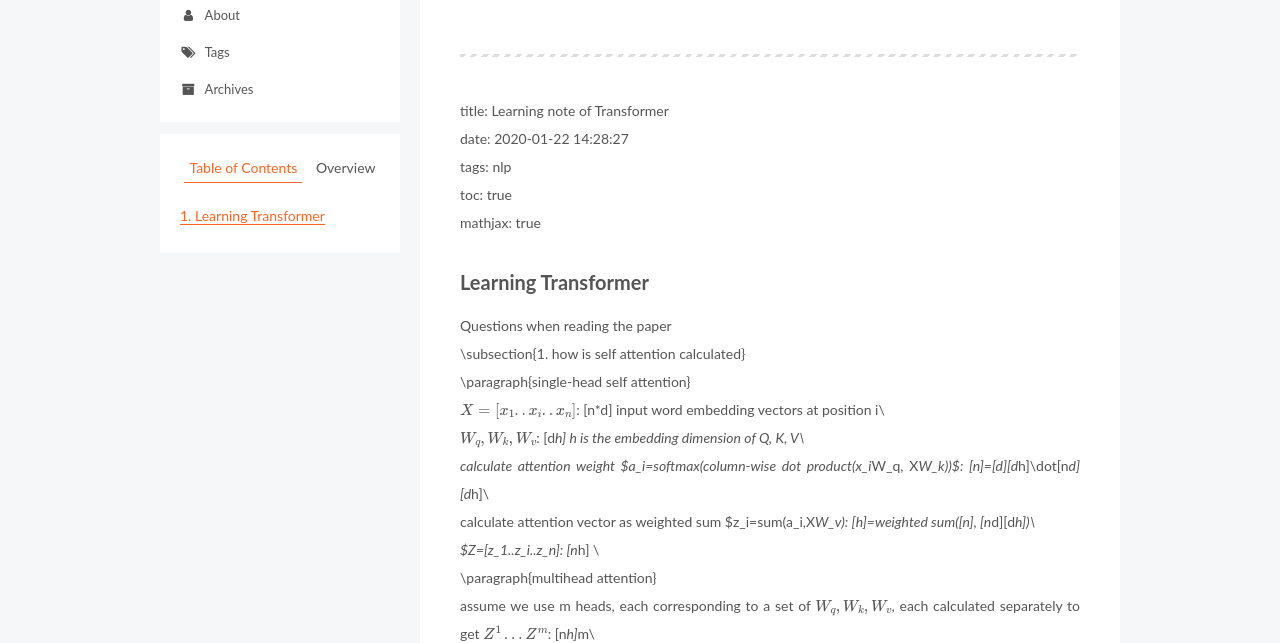
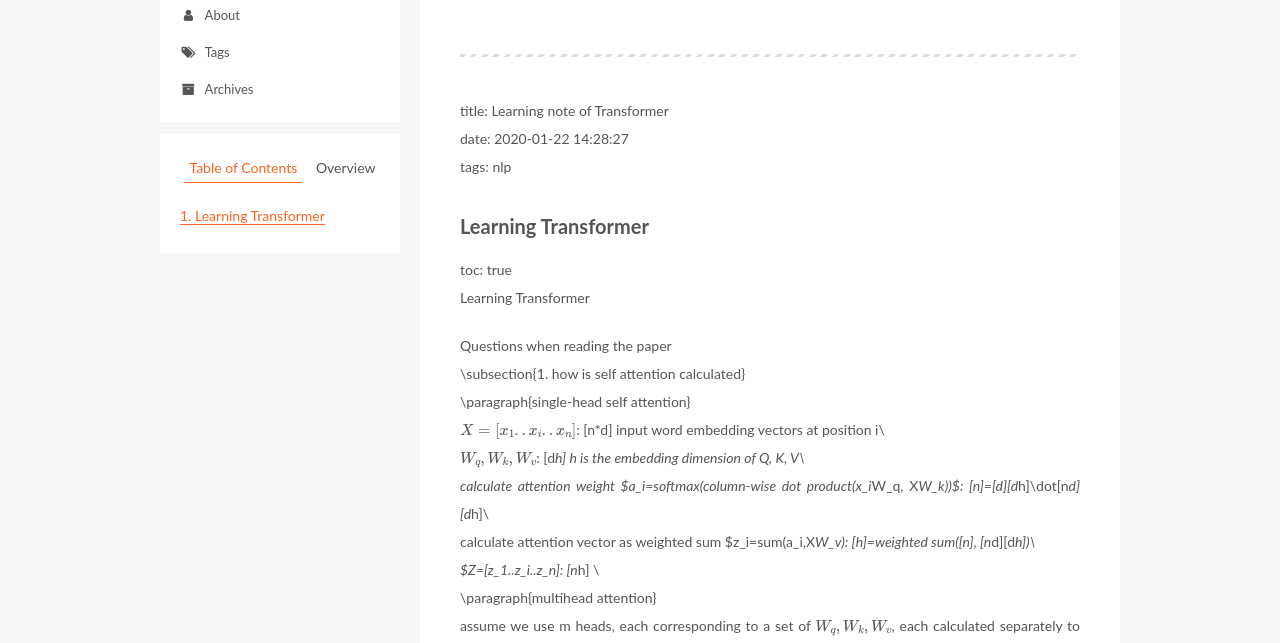
Before and after one commit to hanweiWill/hanweiWill.github.io, a plain HTML site: page 2020/01/22/Transformer/index.html in a window 1280 px wide. Shown: the part 149-792 px from the top of the page. Drawn offline with nearby package versions, Linux system fonts and the light colour scheme; some packages are replaced by stand-ins of ours.

Commit message:
Site updated: 2020-01-22 16:34:56

```diff
--- a/2020/01/22/Transformer/index.html
+++ b/2020/01/22/Transformer/index.html
@@ -79,15 +79,15 @@
 
 
 
-<meta name="description" content="title: Learning note of Transformerdate: 2020-01-22 14:28:27tags: nlptoc: truemathjax: true Learning TransformerQuestions when reading the paper\subsection{1. how is self attention calculated}\paragr">
+<meta name="description" content="title: Learning note of Transformerdate: 2020-01-22 14:28:27tags: nlp Learning Transformertoc: trueLearning Transformer Questions when reading the paper\subsection{1. how is self attention calculated">
 <meta property="og:type" content="article">
 <meta property="og:title" content="Transformer">
 <meta property="og:url" content="http://yoursite.com/2020/01/22/Transformer/index.html">
 <meta property="og:site_name" content="CV&amp;NLP">
-<meta property="og:description" content="title: Learning note of Transformerdate: 2020-01-22 14:28:27tags: nlptoc: truemathjax: true Learning TransformerQuestions when reading the paper\subsection{1. how is self attention calculated}\paragr">
+<meta property="og:description" content="title: Learning note of Transformerdate: 2020-01-22 14:28:27tags: nlp Learning Transformertoc: trueLearning Transformer Questions when reading the paper\subsection{1. how is self attention calculated">
 <meta property="og:locale" content="en_US">
 <meta property="article:published_time" content="2020-01-22T06:28:27.763Z">
-<meta property="article:modified_time" content="2020-01-22T08:30:38.393Z">
+<meta property="article:modified_time" content="2020-01-22T08:34:21.343Z">
 <meta property="article:author" content="Will">
 <meta name="twitter:card" content="summary">
 
@@ -320,8 +320,9 @@
 
 
         <hr>
-<p>title: Learning note of Transformer<br>date: 2020-01-22 14:28:27<br>tags: nlp<br>toc: true<br>mathjax: true</p>
-<h2 id="Learning-Transformer"><a href="#Learning-Transformer" class="headerlink" title="Learning Transformer"></a>Learning Transformer</h2><p>Questions when reading the paper<br>\subsection{1. how is self attention calculated}<br>\paragraph{single-head self attention}<br>$X=[x_1..x_i..x_n]$: [n*d] input word embedding vectors at position i\\<br>$W_q, W_k, W_v$: [d<em>h] h is the embedding dimension of Q, K, V\\<br>calculate attention weight $a_i=softmax(column-wise dot product(x_i</em>W_q, X<em>W_k))$: [n]=[d][d</em>h]\dot[n<em>d][d</em>h]\\<br>calculate attention vector as weighted sum $z_i=sum(a_i,X<em>W_v): [h]=weighted sum([n], [n</em>d][d<em>h])\\<br>$Z=[z_1..z_i..z_n]: [n</em>h] \\<br>\paragraph{multihead attention}<br>assume we use m heads, each corresponding to a set of $W_q,W_k,W_v$, each calculated separately to get $Z^1…Z^m$: [n<em>h]</em>m\\<br>concatenate Z into a large vector $ZZ=[Z^1..Z^m]$: [n<em>hm]\\<br>$output=ZZ</em>W_o$ [n<em>d]=[n</em>hm][hm*d] which is the same dimension as input X to do the residule addition.\\</p>
+<p>title: Learning note of Transformer<br>date: 2020-01-22 14:28:27<br>tags: nlp</p>
+<h2 id="Learning-Transformer"><a href="#Learning-Transformer" class="headerlink" title="Learning Transformer"></a>Learning Transformer</h2><p>toc: true<br>Learning Transformer</p>
+<p>Questions when reading the paper<br>\subsection{1. how is self attention calculated}<br>\paragraph{single-head self attention}<br>$X=[x_1..x_i..x_n]$: [n*d] input word embedding vectors at position i\\<br>$W_q, W_k, W_v$: [d<em>h] h is the embedding dimension of Q, K, V\\<br>calculate attention weight $a_i=softmax(column-wise dot product(x_i</em>W_q, X<em>W_k))$: [n]=[d][d</em>h]\dot[n<em>d][d</em>h]\\<br>calculate attention vector as weighted sum $z_i=sum(a_i,X<em>W_v): [h]=weighted sum([n], [n</em>d][d<em>h])\\<br>$Z=[z_1..z_i..z_n]: [n</em>h] \\<br>\paragraph{multihead attention}<br>assume we use m heads, each corresponding to a set of $W_q,W_k,W_v$, each calculated separately to get $Z^1…Z^m$: [n<em>h]</em>m\\<br>concatenate Z into a large vector $ZZ=[Z^1..Z^m]$: [n<em>hm]\\<br>$output=ZZ</em>W_o$ [n<em>d]=[n</em>hm][hm*d] which is the same dimension as input X to do the residule addition.\\</p>
 <ol>
 <li>why self-attention works</li>
 </ol>
```
Also changed, not shown: index.html (+3 -2 lines).
